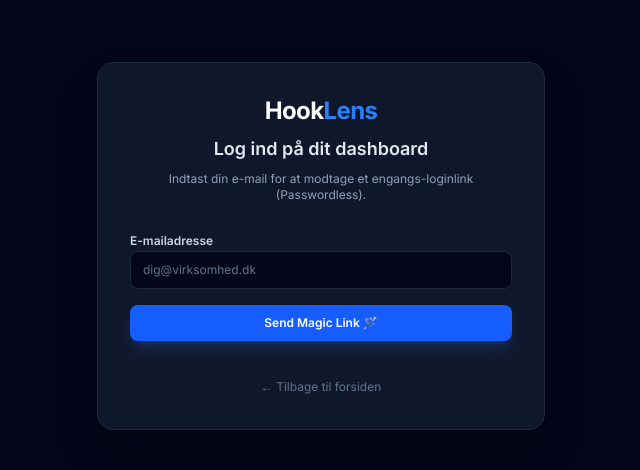
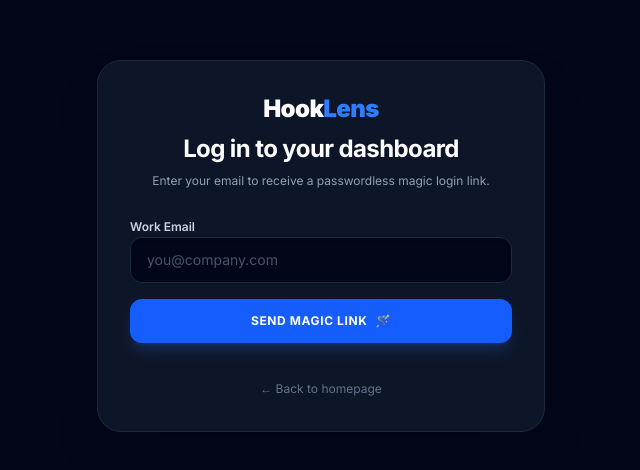
Before and after one commit to Amp1971/hooklens, a Next.js app: page /login in a window 1280 px wide. Shown: the part 154-624 px from the top of the page, without its empty margins (319-959 px from the left). Built offline with nearby package versions, Linux system fonts and the light colour scheme; no server answers.

Commit message:
Translate login page to full English

```diff
--- a/app/login/page.tsx
+++ b/app/login/page.tsx
@@ -1,8 +1,8 @@
 'use client';
 
 import { useState } from 'react';
+import { supabase } from '@/lib/supabase';
 import Link from 'next/link';
-import { supabase } from '@/app/lib/supabase';
 
 export default function LoginPage() {
   const [email, setEmail] = useState('');
@@ -12,82 +12,103 @@
 
   const handleLogin = async (e: React.FormEvent) => {
     e.preventDefault();
-    if (!email.trim()) return;
+    setLoading(true);
+    setMessage(null);
+    setError(null);
 
-    setLoading(true);
-    setError(null);
-    setMessage(null);
-
+    try {
       const { error } = await supabase.auth.signInWithOtp({
         email,
         options: {
-        emailRedirectTo: typeof window !== 'undefined' ? `${window.location.origin}/dashboard` : undefined,
+          emailRedirectTo: `${window.location.origin}/auth/callback`,
         },
       });
-
-    setLoading(false);
 
       if (error) {
         setError(error.message);
       } else {
-      setMessage('Tjek din indbakke! Vi har sendt et sikkert login-link til din e-mail.');
+        setMessage('Check your inbox! We sent you a secure magic login link.');
+      }
+    } catch (err: any) {
+      setError(err.message || 'An unexpected error occurred. Please try again.');
+    } finally {
+      setLoading(false);
     }
   };
 
   return (
-    <div className="min-h-screen bg-slate-950 text-slate-100 flex flex-col justify-center items-center p-6">
-      <div className="max-w-md w-full bg-slate-900 border border-slate-800 rounded-2xl p-8 shadow-2xl space-y-6">
-
+    <div className="min-h-screen bg-slate-950 flex flex-col items-center justify-center p-6 text-slate-100 font-sans selection:bg-blue-500 selection:text-white">
+      <div className="w-full max-w-md bg-slate-900/90 border border-slate-800 rounded-3xl p-8 shadow-2xl space-y-6">
+        {/* Brand Header */}
         <div className="text-center space-y-2">
-          <Link href="/" className="inline-block text-2xl font-bold tracking-tight text-white">
+          <Link href="/" className="inline-flex items-center gap-2">
+            <span className="text-2xl font-black tracking-tight text-white">
               Hook<span className="text-blue-500">Lens</span>
+            </span>
           </Link>
-          <h1 className="text-lg font-semibold text-slate-200">Log ind på dit dashboard</h1>
+          <h1 className="text-2xl font-bold text-white tracking-tight">
+            Log in to your dashboard
+          </h1>
           <p className="text-xs text-slate-400">
-            Indtast din e-mail for at modtage et engangs-loginlink (Passwordless).
+            Enter your email to receive a passwordless magic login link.
           </p>
         </div>
 
+        {/* Status Messages */}
+        {message && (
+          <div className="p-4 rounded-xl bg-blue-500/10 border border-blue-500/20 text-blue-400 text-xs leading-relaxed text-center">
+            {message}
+          </div>
+        )}
+
         {error && (
-          <div className="p-3 bg-rose-500/10 border border-rose-500/20 text-rose-400 rounded-lg text-xs text-center">
+          <div className="p-4 rounded-xl bg-red-500/10 border border-red-500/20 text-red-400 text-xs leading-relaxed text-center">
             {error}
           </div>
         )}
 
-        {message ? (
-          <div className="p-4 bg-emerald-500/10 border border-emerald-500/20 text-emerald-300 rounded-xl text-xs text-center leading-relaxed">
-            {message}
-          </div>
-        ) : (
+        {/* Login Form */}
         <form onSubmit={handleLogin} className="space-y-4">
-            <div className="space-y-1.5">
-              <label className="text-xs font-semibold text-slate-300">E-mailadresse</label>
+          <div className="space-y-1.5 text-left">
+            <label htmlFor="email" className="text-xs font-semibold text-slate-300">
+              Work Email
+            </label>
             <input
+              id="email"
               type="email"
               required
-                placeholder="dig@virksomhed.dk"
               value={email}
               onChange={(e) => setEmail(e.target.value)}
-                className="w-full bg-slate-950 border border-slate-800 rounded-lg px-3 py-2.5 text-xs text-white placeholder-slate-500 focus:outline-none focus:border-blue-500"
+              placeholder="you@company.com"
+              className="w-full px-4 py-3 rounded-xl bg-slate-950 border border-slate-800 focus:border-blue-500 focus:outline-none text-white text-sm placeholder:text-slate-600 transition shadow-inner"
             />
           </div>
 
           <button
             type="submit"
             disabled={loading}
-              className="w-full py-2.5 bg-blue-600 hover:bg-blue-500 text-white rounded-lg text-xs font-semibold transition shadow-lg shadow-blue-500/20 disabled:opacity-50"
+            className="w-full py-3.5 rounded-xl bg-blue-600 hover:bg-blue-500 text-white text-xs font-bold uppercase tracking-wider transition shadow-lg shadow-blue-500/20 disabled:opacity-50 flex items-center justify-center gap-2"
           >
-              {loading ? 'Sender link...' : 'Send Magic Link 🪄'}
+            {loading ? (
+              <span>Sending Magic Link...</span>
+            ) : (
+              <>
+                <span>Send Magic Link</span>
+                <span>🪄</span>
+              </>
+            )}
           </button>
         </form>
-        )}
 
-        <div className="text-center pt-2">
-          <Link href="/" className="text-xs text-slate-500 hover:text-slate-400">
-            ← Tilbage til forsiden
+        {/* Back Link */}
+        <div className="pt-2 text-center">
+          <Link
+            href="/"
+            className="text-xs text-slate-500 hover:text-slate-300 transition"
+          >
+            &larr; Back to homepage
           </Link>
         </div>
-
       </div>
     </div>
   );
```
Lines whose indentation alone changed are shown as unchanged.
